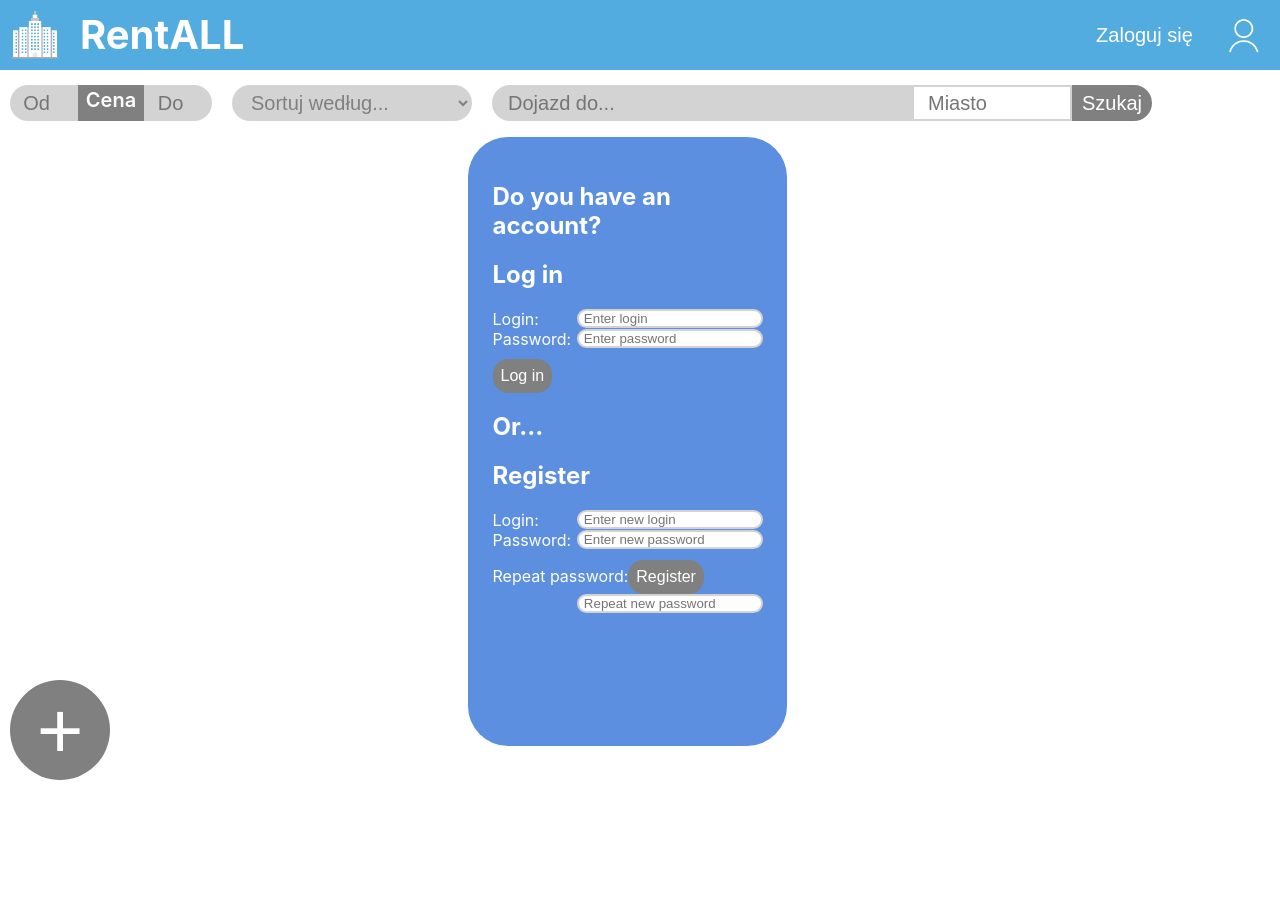
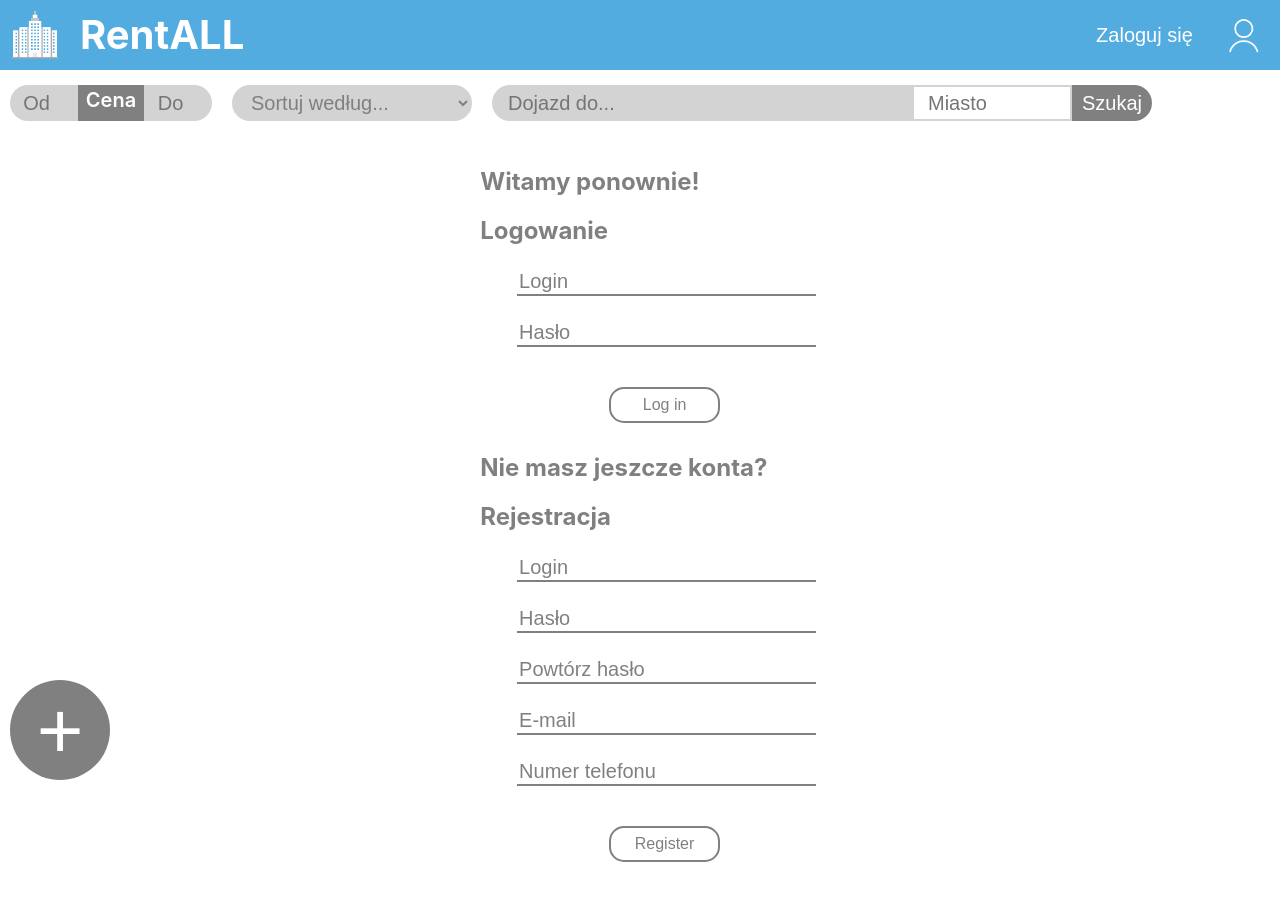
Before and after one commit to iAndRYou/RentALL, a React (Create React App) app in the folder frontend/: page / in a window 1280 px wide. Both pictures are taken after a click on the button 1238 px from the left and 37 px from the top of the page. Shown: the top 900 px of the page. Before the commit the page ends 805 px from the top, so only its background shows below. Built offline with nearby package versions, Linux system fonts and the light colour scheme.

Commit message:
aaaaaaaaaa

```diff
--- a/frontend/src/components/LoginPage.js
+++ b/frontend/src/components/LoginPage.js
@@ -1,4 +1,4 @@
-import {StyledInput, StyledLoginButton } from './LoginPage.style'
+import {StyledInput, StyledLoginButton, StyledFormBreak } from './LoginPage.style'
 import React, { useRef } from 'react'
 import {Pages} from '../utilities/HandlePages.js'
 import {setUserID, setSessionToken} from '../utilities/GlobalVariables.js'
@@ -8,6 +8,8 @@ export default function LoginPage({className, handlePages, setIsLoggedIn}){
     const regRepeatPasswordInputRef = useRef('')
     const regLoginInputRef = useRef('')
     const regPasswordInputRef = useRef('')
+    const regEmailInputRef = useRef('')
+    const regPhoneInputRef = useRef('')
     const [loginStatus, setLoginStatus] = React.useState('')
     const [registrationStatus, setRegistrationStatus] = React.useState('')
 
@@ -19,7 +21,7 @@ export default function LoginPage({className, handlePages, setIsLoggedIn}){
         console.log(password)
 
         if(password === '' || login === ''){
-            setLoginStatus('Please fill all fields!')
+            setLoginStatus('Wypełnij wszystkie pola!')
             return
         }
         //Create object that will be sent to backend
@@ -29,7 +31,7 @@ export default function LoginPage({className, handlePages, setIsLoggedIn}){
 
 
         //TODO: fetch cos tam cos tam
-        setLoginStatus('Login successful!') // albo
+        setLoginStatus('Logowanie udane!') // albo
         //setLoginStatus('Login failed!')
 
         setUserID(2137)
@@ -43,16 +45,18 @@ export default function LoginPage({className, handlePages, setIsLoggedIn}){
         const login = regLoginInputRef.current.value
         const password = regPasswordInputRef.current.value
         const repeatPassword = regRepeatPasswordInputRef.current.value
+        const email = regEmailInputRef.current.value
+        const phone = regPhoneInputRef.current.value
         console.log(login)
         console.log(password)
         console.log(repeatPassword)
 
         if(password !== repeatPassword){
-            setRegistrationStatus('Passwords do not match!')
+            setRegistrationStatus('Podano różne hasła!')
             return
         }
         if(password === '' || repeatPassword === '' || login === ''){
-            setRegistrationStatus('Please fill all fields!')
+            setRegistrationStatus('Wypełnij wszystkie pola!')
             return
         }
 
@@ -63,7 +67,7 @@ export default function LoginPage({className, handlePages, setIsLoggedIn}){
 
         //TODO: fetch cos tam cos tam
 
-        setRegistrationStatus('Registration successful!') // albo
+        setRegistrationStatus('Rejestracja nieudana!') // albo
         //setRegistrationStatus('Registration failed!')
 
 
@@ -71,51 +75,59 @@ export default function LoginPage({className, handlePages, setIsLoggedIn}){
 
     return(
         <div className={className}>
-            <h2>Do you have an account?</h2>
-            <h2>Log in</h2>
+            <h2>Witamy ponownie!</h2>
+            <h2>Logowanie</h2>
             <form>
                 <label>
-                    Login:
-                    <StyledInput type="text" name="login" placeholder='Enter login' ref={loginInputRef} />
+                    <StyledInput type="text" name="login" placeholder='Login' ref={loginInputRef} />
                 </label>
-                <br></br>
+                <StyledFormBreak></StyledFormBreak>
                 <label>
-                    Password:
-                    <StyledInput type="password" name="password" placeholder='Enter password' ref={passwordInputRef} />
+                    <StyledInput type="password" name="password" placeholder='Hasło' ref={passwordInputRef} />
                 </label>
-                <br></br>
-                <StyledLoginButton type="submit"
+            </form>
+            <br></br>
+            <div>{loginStatus}</div>
+            <StyledFormBreak></StyledFormBreak>
+            <StyledLoginButton type="submit"
                  onClick={e => {
                     e.preventDefault()
                     handleLoginForm()
-                    }}>Log in</StyledLoginButton>
-                <br></br>
-            </form>
-            <div>{loginStatus}</div>
-            <h2>Or...</h2>
-            <h2>Register</h2>
+                    }}>Log in
+            </StyledLoginButton>
+            <StyledFormBreak></StyledFormBreak>
+            <h2>Nie masz jeszcze konta?</h2>
+            <h2>Rejestracja</h2>
             <form>
                 <label>
-                    Login:
-                    <StyledInput type="text" name="login" placeholder='Enter new login' ref={regLoginInputRef}/>
+                    <StyledInput type="text" name="login" placeholder='Login' ref={regLoginInputRef}/>
                 </label>
-                <br></br>
+                <StyledFormBreak></StyledFormBreak>
                 <label>
-                    Password:
-                    <StyledInput type="password" name="password" placeholder='Enter new password' ref={regPasswordInputRef}/>
+                    <StyledInput type="password" name="password" placeholder='Hasło' ref={regPasswordInputRef}/>
                 </label>
-                <br></br>
+                <StyledFormBreak></StyledFormBreak>
                 <label>
-                    Repeat password:
-                    <StyledInput type="password" name="password" placeholder='Repeat new password' ref={regRepeatPasswordInputRef}/>
+                    <StyledInput type="password" name="password" placeholder='Powtórz hasło' ref={regRepeatPasswordInputRef}/>
                 </label>
-                <StyledLoginButton type="submit"
+                <StyledFormBreak></StyledFormBreak>
+                <label>
+                    <StyledInput type="email" name="email" placeholder='E-mail' ref={regRepeatPasswordInputRef}/>
+                </label>
+                <StyledFormBreak></StyledFormBreak>
+                <label>
+                    <StyledInput type="tel" name="phone" placeholder='Numer telefonu' ref={regRepeatPasswordInputRef}/>
+                </label>
+            </form>
+            <br></br>
+            <div>{registrationStatus}</div>
+            <StyledFormBreak></StyledFormBreak>
+            <StyledLoginButton type="submit"
                     onClick={e => {
                         e.preventDefault()
                         handleRegisterForm()
-                        }}>Register</StyledLoginButton>
-            </form>
-            <div>{registrationStatus}</div>
+                        }}>Register
+            </StyledLoginButton>
         </div>
     )
 }
--- a/frontend/src/components/LoginPage.style.js
+++ b/frontend/src/components/LoginPage.style.js
@@ -2,63 +2,78 @@ import styled from 'styled-components';
 import LoginPage from './LoginPage';
 
 export const StyledLoginPage = styled(LoginPage)`
-    background-color: #5c8fe0;
-    color: white;
-    min-height:70vh;
-    width: 22%;
-    margin-left: 36%;
-    margin-right: 41%;
-    margin-top: 1%;
-    border-radius: 40px;
-    padding-top: 2%;
+    background-color: transparent;
+    color: gray;
+    min-width: 300px;
+    width: 30%;
+    margin-left: 35%;
+    margin-right: 35%;
+    margin-top: 10px;
+    margin-bottom: 10px;
+    padding-top: 1%;
     padding-bottom: 2%;
     padding-left: 2%;
     padding-right: 2%;
     align-items: center;
     display: inline-block;
-
 `;
 
 export const StyledInput = styled.input`
-    padding: 0px;
-    float: right;
+padding-top: 5px;
+    margin-right: 10%;
+    margin-left: 10%;
+    height: 10%;
+    width: 80%;
     outline: none !important;
     border:2px solid lightgray;
-    padding-left: 5px;
 
+    background: transparent;
     color: gray;
     text-align: left;
+    font-size: 20px;
+
+    border-radius: 0px;
+    border-top: transparent;
+    border-left: transparent;
+    border-right: transparent;
+    border-bottom: 2px solid gray;
 
     &:hover {
-        outline: none !important;
-        border:2px solid #52ACDF;
         box-shadow: none;
     }
 
-    &:focus {
-        outline: none !important;
-        border:2px solid #52ACDF;
-        box-shadow: none;
+    &::placeholder {
+        color: gray;
     }
-
-    border-radius: 10px;
 `;
 
 export const StyledLoginButton = styled.button`
-    margin-left: 0px;
-    margin-top: 10px;
-    padding: 6px;
-    background-color: gray;
-    border-color: transparent;
+    padding: 7px;
+    margin-bottom: 10px;
+    margin-right: 35%;
+    margin-left: 35%;
+    width: 30%;
+    background-color: transparent;
+    border: 2px solid gray;
+    outline: 20px white;
 
     border-radius: 15px;
 
-    color: white;
+    color: gray;
     text-align: center;
     font-size: 16px;
 
     &:hover {
         background-color: #52ACDF;
+        color: white;
+        border: 2px solid #52ACDF;
         cursor: pointer;
     }
 `;
+
+export const StyledFormBreak = styled.br`
+    line-height: 20px;
+    display: block;
+    margin: 20px 0;
+    content: " ";
+`;
```
Also changed, not shown: frontend/src/components/AddAdvertPage.js (+54 -0 lines).
